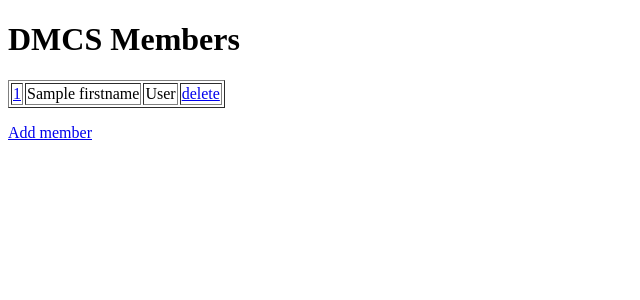
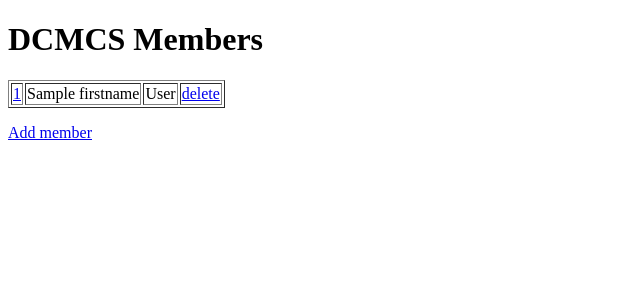
Before and after one commit to nguyenvanhao1209/Django, a Django app: template members/templates/index.html in a window 1280 px wide. Shown: the top 300 px of the page, without its empty margins (0-640 px from the left). Run offline with Django 4.2, Linux system fonts and the light colour scheme; the template is opened without the code that fills it: most values are stand-ins (such as "Sample title", 1, 10 or a date in 2020).

Commit message:
Update new branch

```diff
--- a/members/templates/index.html
+++ b/members/templates/index.html
@@ -2,7 +2,7 @@
 <html>
 <body>
 
-    <h1>DMCS Members</h1>
+    <h1>DCMCS Members</h1>
 
     <table border="1">
     {% for x in mymembers %}
```
